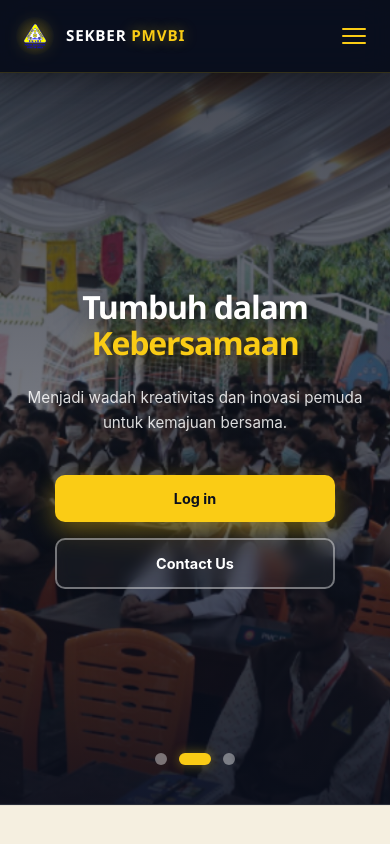
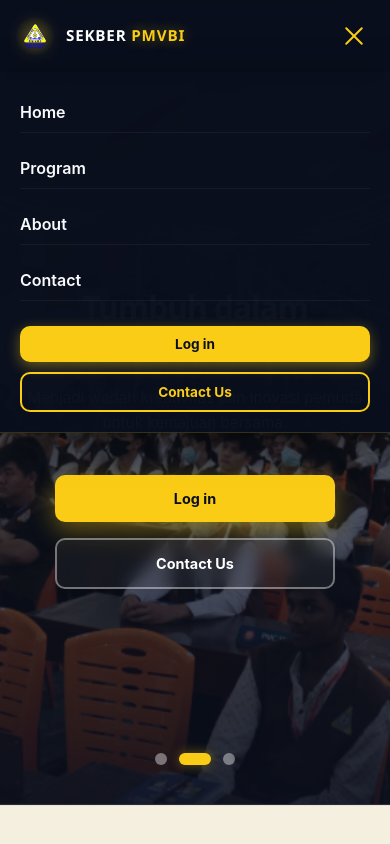
Before and after one commit to Paltonic/SekberSumut, a Next.js app: page / in a window 390 px wide. Both pictures are taken after a click on the button 354 px from the left and 36 px from the top of the page. Shown: the top 844 px of the page. Built offline with nearby package versions, Linux system fonts and the light colour scheme.

Commit message:
v1.0.3 hamburger app

```diff
--- a/app/HomeScreen.css
+++ b/app/HomeScreen.css
@@ -84,6 +84,7 @@ a {
 }
 
 .navbar-inner {
+  position: relative; /* Penting agar menu absolute posisinya pas */
   max-width: 1280px;
   height: var(--nav-height);
   margin: 0 auto;
@@ -242,6 +243,7 @@ a {
   border: none;
   cursor: pointer;
   padding: 8px;
+  z-index: 60; /* Pastikan di atas menu */
 }
 
 .nav-hamburger span {
@@ -249,6 +251,27 @@ a {
   height: 2px;
   background: var(--primary-yellow);
   border-radius: 2px;
+  transition: transform 0.3s ease, opacity 0.3s ease;
+}
+
+/* Animasi tombol hamburger jadi X */
+.nav-hamburger.active span:nth-child(1) {
+  transform: translateY(7px) rotate(45deg);
+}
+
+.nav-hamburger.active span:nth-child(2) {
+  opacity: 0;
+}
+
+.nav-hamburger.active span:nth-child(3) {
+  transform: translateY(-7px) rotate(-45deg);
+}
+
+/* ============================================================
+   MOBILE MENU DROPDOWN
+   ============================================================ */
+.mobile-menu {
+  display: none; /* Sembunyikan secara default di desktop */
 }
 
 /* ============================================================
@@ -816,6 +839,55 @@ a {
   .site-footer { padding: 50px 20px 0; }
   .footer-grid { grid-template-columns: 1fr; gap: 32px; padding-bottom: 40px; }
   .footer-bottom-inner { flex-direction: column; text-align: center; gap: 6px; }
+
+  /* --- TAMPILAN MENU MOBILE --- */
+  .mobile-menu {
+    display: flex;
+    flex-direction: column;
+    position: absolute;
+    top: var(--nav-height);
+    left: 0;
+    width: 100%;
+    background: rgba(10, 15, 29, 0.98);
+    backdrop-filter: blur(16px);
+    -webkit-backdrop-filter: blur(16px);
+    border-bottom: 1px solid rgba(250, 204, 21, 0.18);
+    padding: 20px;
+    gap: 15px;
+    box-shadow: 0 10px 30px rgba(0, 0, 0, 0.5);
+    z-index: 100;
+    animation: slideDown 0.3s ease forwards;
+  }
+
+  @keyframes slideDown {
+    from { opacity: 0; transform: translateY(-10px); }
+    to { opacity: 1; transform: translateY(0); }
+  }
+
+  .mobile-menu > a {
+    color: var(--text-light);
+    text-decoration: none;
+    font-size: 1rem;
+    font-weight: 600;
+    padding: 10px 0;
+    border-bottom: 1px solid rgba(255, 255, 255, 0.05);
+    transition: color 0.2s ease;
+  }
+
+  .mobile-menu > a:hover {
+    color: var(--primary-yellow);
+  }
+
+  .mobile-menu-actions {
+    display: flex;
+    flex-direction: column;
+    gap: 10px;
+    margin-top: 10px;
+  }
+
+  .mobile-menu-actions .nav-btn {
+    text-align: center;
+  }
 }
 
 @media (max-width: 420px) {
--- a/app/HomeScreen.tsx
+++ b/app/HomeScreen.tsx
@@ -37,6 +37,9 @@ const heroSlides = [
 
 export default function HomeScreen() {
   const [currentSlide, setCurrentSlide] = useState(0)
+
+  // STATE UNTUK MOBILE MENU
+  const [isMenuOpen, setIsMenuOpen] = useState(false)
 
   // Fungsi untuk pindah ke slide berikutnya
   const goToNextSlide = () => {
@@ -85,17 +88,40 @@ export default function HomeScreen() {
           </nav>
 
           <div className="nav-actions">
-            {/* Ganti <a> menjadi <Link> dan arahkan href ke "/login" */}
             <Link href="/login" className="nav-btn primary">
-            Log in
+              Log in
             </Link>
-
             <a href="#kontak" className="nav-btn secondary">Contact Us</a>
           </div>
 
-          <button className="nav-hamburger" aria-label="Menu">
+          {/* TOMBOL HAMBURGER DENGAN FUNGSI ONCLICK */}
+          <button
+            className={`nav-hamburger ${isMenuOpen ? 'active' : ''}`}
+            onClick={() => setIsMenuOpen(!isMenuOpen)}
+            aria-label="Toggle Menu"
+          >
             <span></span><span></span><span></span>
           </button>
+
+          {/* MOBILE MENU DROPDOWN */}
+          {isMenuOpen && (
+            <div className="mobile-menu">
+              <a href="#beranda" onClick={() => setIsMenuOpen(false)}>Home</a>
+              <a href="#program" onClick={() => setIsMenuOpen(false)}>Program</a>
+              <a href="#tentang" onClick={() => setIsMenuOpen(false)}>About</a>
+              <a href="#kontak" onClick={() => setIsMenuOpen(false)}>Contact</a>
+
+              <div className="mobile-menu-actions">
+                <Link href="/login" className="nav-btn primary" onClick={() => setIsMenuOpen(false)}>
+                  Log in
+                </Link>
+                <a href="#kontak" className="nav-btn secondary" onClick={() => setIsMenuOpen(false)}>
+                  Contact Us
+                </a>
+              </div>
+            </div>
+          )}
+
         </div>
       </header>
 
@@ -122,7 +148,7 @@ export default function HomeScreen() {
 
           <div className="hero-cta-group">
             <Link href="/login" className="hero-cta primary">
-            Log in
+              Log in
             </Link>
             <a href="#tentang" className="hero-cta secondary">Contact Us</a>
           </div>
```
